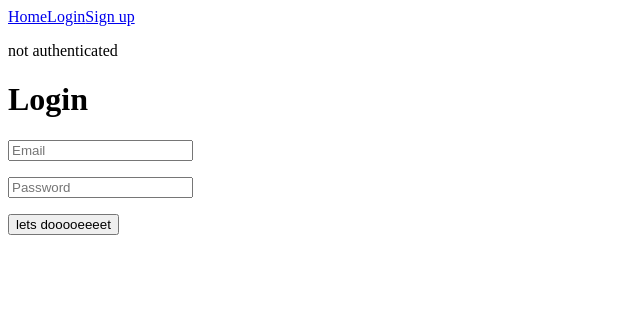
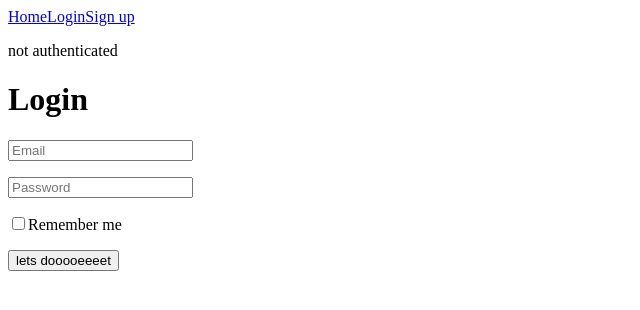
Before and after one commit to maxtwardowski/noter, a React (Create React App) app in the folder client/: page /login in a window 1280 px wide. Shown: the top 310 px of the page, without its empty margins (0-640 px from the left). Built offline with nearby package versions, Linux system fonts and the light colour scheme.

Commit message:
Rememberme sends as a bool value

```diff
--- a/client/src/components/Login.js
+++ b/client/src/components/Login.js
@@ -1,6 +1,16 @@
 import React, { Component } from 'react';
 
 class Login extends Component {
+
+  state = {
+    rememberme: false,
+  }
+
+  toggleRememberMe = () => {
+    this.setState({
+      rememberme: !this.state.rememberme,
+    });
+  }
 
   sendData = event => {
     event.preventDefault();
@@ -13,11 +23,9 @@ class Login extends Component {
       body: JSON.stringify({
         email: event.target.elements.emailinput.value,
         password: event.target.elements.passwordinput.value,
+        rememberme: this.state.rememberme,
       })
-    }).then(function(response){
-      console.log(response.json())
     })
-
   }
 
 
@@ -28,6 +36,10 @@ class Login extends Component {
         <form onSubmit={this.sendData}>
           <p><input type="text" name="emailinput" placeholder="Email"/></p>
           <p><input type="text" name="passwordinput" placeholder="Password" /></p>
+          <p>
+            <input type="checkbox" id="rememberme" onChange={this.toggleRememberMe} />
+            <label htmlFor="rememberme">Remember me</label>
+          </p>
           <button>lets dooooeeeet</button>
         </form>
       </div>
```
Also changed, not shown: 1 other file (tests, documents, lock files or other folders).
